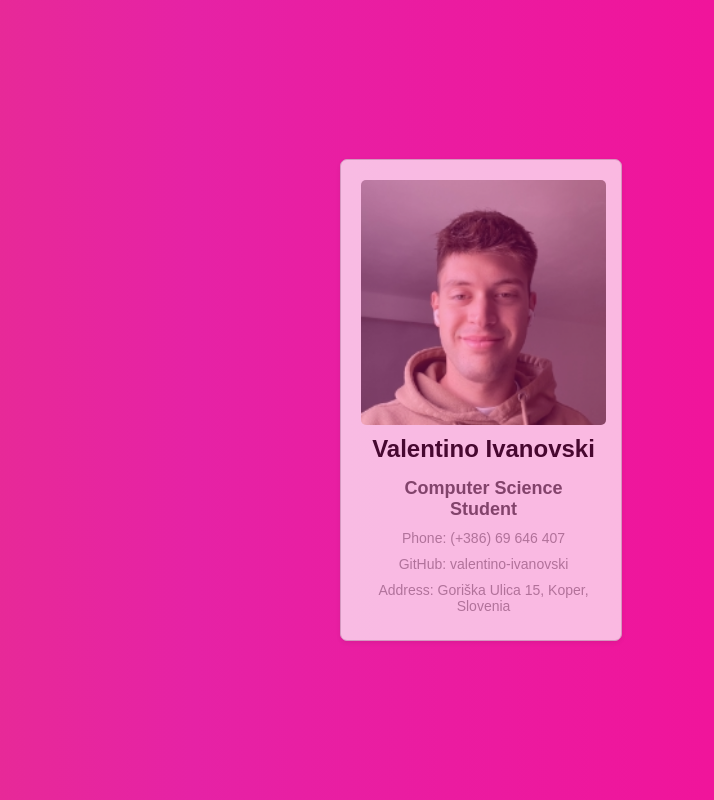
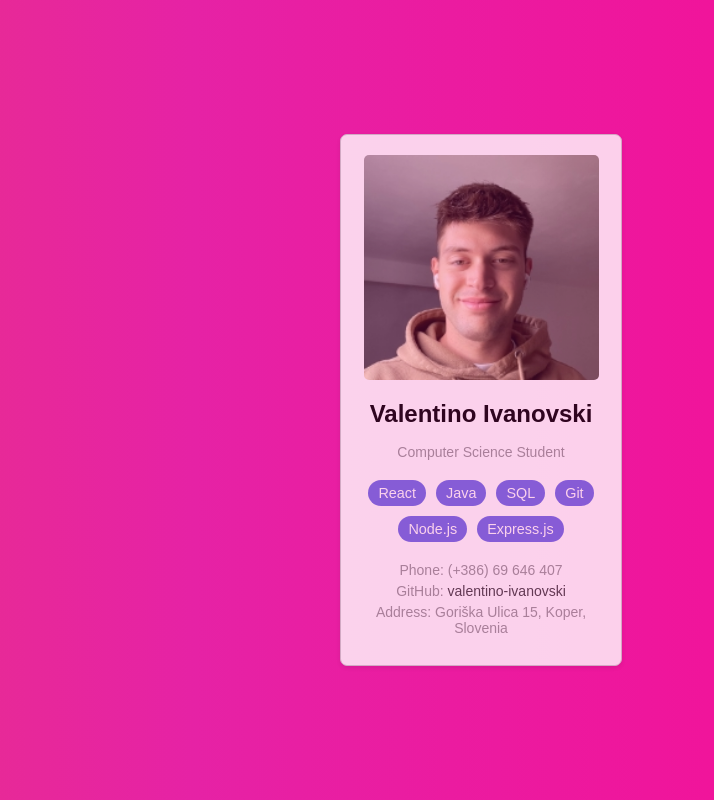
Before and after one commit to valentino-ivanovski/react-business-card, a React (Create React App) app: page / in a window 1280 px wide. Shown: the whole page, without its empty margins (159-873 px from the left). Built offline with nearby package versions, Linux system fonts and the light colour scheme.

Commit message:
Added skills and tried adding some more effects but unsuccessful.

```diff
--- a/src/Businesscard.css
+++ b/src/Businesscard.css
@@ -1,15 +1,37 @@
 .card-item {
+  display: flex;
+  flex-direction: column;
+  align-items: center;
   background: white;
-  opacity: 70%;
+  opacity: 80%;
   border: 1px solid #ccc;
   border-radius: 7px;
   padding: 20px;
   box-shadow: 0 2px 5px rgba(0, 0, 0, 0.1);
   text-align: center;
   font-family: Arial, sans-serif;
-  height: 440px;
+  height: 490px;
   width: 240px;
   transition: all 0.4s ease-in-out;
+}
+
+.skills span {
+  display: inline-block;
+  background: rgb(109, 109, 228);
+  color: white;
+  border-radius: 25px;
+  padding: 5px 10px;
+  margin: 5px;
+  font-size: 0.9em;
+}
+
+@keyframes slideInFromLeft {
+  from {
+    transform: translateX(-100%);
+  }
+  to {
+    transform: translateX(0);
+  }
 }
 
 .card-item:hover {
@@ -20,9 +42,53 @@
   cursor: pointer;
 }
 
+.card-item p a{
+  color: #414141;
+  text-decoration: none;
+  transition: all 0.2s ease-in-out;
+}
+
+.card-item p a:hover{
+  color: #000;
+  text-decoration: bold;
+}
+
 .card-item.expanded {
+  width: 340px; /* Adjust as needed */
   height: 540px; /* Adjust as needed */
   opacity: 100%;
+  border-radius: 12px;
+
+  #content img{
+    width: 145px;
+    height: 145px;
+    border-radius: 50%;
+  }
+
+  #content{
+    width: 335px;
+  }
+
+}
+
+.button-container button {
+  background-color: transparent;
+  border: 2px solid #8773d8;
+  color: #8773d8;
+  padding: 10px 20px;
+  text-align: center;
+  text-decoration: none;
+  display: inline-block;
+  font-size: 14px;
+  margin: 4px 2px;
+  cursor: pointer;
+  transition-duration: 0.4s;
+  border-radius: 50px;
+}
+
+.button-container button:hover {
+  background-color: #8773d8;
+  color: white;
 }
 
 #content{
@@ -31,35 +97,49 @@
   flex-direction: column;
   justify-content: center;
   align-items: center;
+  gap: 10px;
 }
 
 #content img{
-  width: 245px;
-  height: 245px;
+  width: 235px;
+  height: 225px;
   border-radius: 5px;
-  transition: opacity 0.5s ease-in-out; /* Add this line */
+  transition: all 0.5s ease-in-out; /* Add this line */
+}
+
+#content p{
+  font-size: 14px;
+  margin: 5px 0;
+  color: #999;
 }
 
 .card-item h1 {
   font-size: 24px;
-  margin: 10px 0;
   color: black;
 }
 
 .card-item h2 {
-  font-size: 18px;
-  margin: 5px 0;
+  font-size: 15px;
   color: #555;
 }
 
 .card-item h3 {
   font-size: 16px;
-  margin: 5px 0;
   color: #777;
 }
 
 .card-item p {
   font-size: 14px;
-  margin: 5px 0;
   color: #999;
 }
+
+.welcome-text {
+  font-size: 54px;
+  color: white;
+  animation: fadeOut 3s linear forwards;
+}
+
+@keyframes fadeOut {
+  from { opacity: 1; }
+  to { opacity: 0; }
+}
--- a/src/Businesscard.js
+++ b/src/Businesscard.js
@@ -1,29 +1,55 @@
-import React, { useState } from 'react';
+import React, { useState, useEffect } from 'react';
 import { CardContainer, CardBody, CardItem } from '/Users/tino/GIT/intern-react-challenge/src/components/ui/3d-card.tsx';
 import './Businesscard.css';
+import { MemoizedStars } from '/Users/tino/GIT/intern-react-challenge/src/components/ui/text-reveal-card.tsx';
 
 const Businesscard = () => {
   const [isExpanded, setIsExpanded] = useState(false);
+  const [showWelcome, setShowWelcome] = useState(true);
+
+  useEffect(() => {
+    const timer = setTimeout(() => {
+      setShowWelcome(false);
+    }, 4000);
+    return () => clearTimeout(timer);
+  }, []);
 
   const handleClick = () => {
     setIsExpanded(!isExpanded);
   };
 
+  const stopExpand = (e) => {
+    e.stopPropagation();
+  };
+
+  if (showWelcome) {
+    return <h1 className="welcome-text">Welcome!</h1>;
+  }
+
   return (
     <CardContainer>
       <CardBody>
         <CardItem
-          className={`card-item ${isExpanded ? 'expanded' : ''}`}
-          translateZ={30}
-          onClick={handleClick}
-        >
+          className= {`card-item ${isExpanded ? 'expanded' : ''}`} onClick={handleClick}>
           <div id='content'>
-            <img src="pfp.jpg" alt="profile-pic" />
-            <h1>Valentino Ivanovski</h1>
-            <h2>Computer Science <br></br>Student</h2>
-            <p>Phone: (+386) 69 646 407</p>
-            <p>GitHub: valentino-ivanovski</p>
-            <p>Address: Goriška Ulica 15, Koper, Slovenia</p>
+            <div className="profile">
+              <img src="pfp.jpg" alt="profile-pic" />
+              <h1>Valentino Ivanovski</h1>
+              <p>Computer Science Student</p>
+            </div>
+            <div className="skills">
+              <span>React</span>
+              <span>Java</span>
+              <span>SQL</span>
+              <span>Git</span>
+              <span>Node.js</span>
+              <span>Express.js</span>
+            </div>
+            <div className="contact">
+              <p>Phone: (+386) 69 646 407</p>
+              <p>GitHub: <a href="https://www.github.com/valentino-ivanovski" onClick={stopExpand}>valentino-ivanovski</a></p>
+              <p>Address: Goriška Ulica 15, Koper, Slovenia</p>
+            </div>
             {isExpanded && (
               <div className="button-container">
                 <button>Button 1</button>
--- /dev/null
+++ b/src/components/ui/text-reveal-card.tsx
@@ -0,0 +1,187 @@
+"use client";
+import React, { useEffect, useRef, useState, memo } from "react";
+import { motion } from "framer-motion";
+import { twMerge } from "tailwind-merge";
+import { cn } from "/Users/tino/GIT/intern-react-challenge/src/utils/cn.ts";
+
+export const TextRevealCard = ({
+  text,
+  revealText,
+  children,
+  className,
+}: {
+  text: string;
+  revealText: string;
+  children?: React.ReactNode;
+  className?: string;
+}) => {
+  const [widthPercentage, setWidthPercentage] = useState(0);
+  const cardRef = useRef<HTMLDivElement | any>(null);
+  const [left, setLeft] = useState(0);
+  const [localWidth, setLocalWidth] = useState(0);
+  const [isMouseOver, setIsMouseOver] = useState(false);
+
+  useEffect(() => {
+    if (cardRef.current) {
+      const { left, width: localWidth } =
+        cardRef.current.getBoundingClientRect();
+      setLeft(left);
+      setLocalWidth(localWidth);
+    }
+  }, []);
+
+  function mouseMoveHandler(event: any) {
+    event.preventDefault();
+
+    const { clientX } = event;
+    if (cardRef.current) {
+      const relativeX = clientX - left;
+      setWidthPercentage((relativeX / localWidth) * 100);
+    }
+  }
+
+  function mouseLeaveHandler() {
+    setIsMouseOver(false);
+    setWidthPercentage(0);
+  }
+  function mouseEnterHandler() {
+    setIsMouseOver(true);
+  }
+  function touchMoveHandler(event: React.TouchEvent<HTMLDivElement>) {
+    event.preventDefault();
+    const clientX = event.touches[0]!.clientX;
+    if (cardRef.current) {
+      const relativeX = clientX - left;
+      setWidthPercentage((relativeX / localWidth) * 100);
+    }
+  }
+
+  const rotateDeg = (widthPercentage - 50) * 0.1;
+  return (
+    <div
+      onMouseEnter={mouseEnterHandler}
+      onMouseLeave={mouseLeaveHandler}
+      onMouseMove={mouseMoveHandler}
+      onTouchStart={mouseEnterHandler}
+      onTouchEnd={mouseLeaveHandler}
+      onTouchMove={touchMoveHandler}
+      ref={cardRef}
+      className={cn(
+        "bg-[#1d1c20] border border-white/[0.08] w-[40rem] rounded-lg p-8 relative overflow-hidden",
+        className
+      )}
+    >
+      {children}
+
+      <div className="h-40  relative flex items-center overflow-hidden">
+        <motion.div
+          style={{
+            width: "100%",
+          }}
+          animate={
+            isMouseOver
+              ? {
+                  opacity: widthPercentage > 0 ? 1 : 0,
+                  clipPath: `inset(0 ${100 - widthPercentage}% 0 0)`,
+                }
+              : {
+                  clipPath: `inset(0 ${100 - widthPercentage}% 0 0)`,
+                }
+          }
+          transition={isMouseOver ? { duration: 0 } : { duration: 0.4 }}
+          className="absolute bg-[#1d1c20] z-20  will-change-transform"
+        >
+          <p
+            style={{
+              textShadow: "4px 4px 15px rgba(0,0,0,0.5)",
+            }}
+            className="text-base sm:text-[3rem] py-10 font-bold text-white bg-clip-text text-transparent bg-gradient-to-b from-white to-neutral-300"
+          >
+            {revealText}
+          </p>
+        </motion.div>
+        <motion.div
+          animate={{
+            left: `${widthPercentage}%`,
+            rotate: `${rotateDeg}deg`,
+            opacity: widthPercentage > 0 ? 1 : 0,
+          }}
+          transition={isMouseOver ? { duration: 0 } : { duration: 0.4 }}
+          className="h-40 w-[8px] bg-gradient-to-b from-transparent via-neutral-800 to-transparent absolute z-50 will-change-transform"
+        ></motion.div>
+
+        <div className=" overflow-hidden [mask-image:linear-gradient(to_bottom,transparent,white,transparent)]">
+          <p className="text-base sm:text-[3rem] py-10 font-bold bg-clip-text text-transparent bg-[#323238]">
+            {text}
+          </p>
+          <MemoizedStars />
+        </div>
+      </div>
+    </div>
+  );
+};
+
+export const TextRevealCardTitle = ({
+  children,
+  className,
+}: {
+  children: React.ReactNode;
+  className?: string;
+}) => {
+  return (
+    <h2 className={twMerge("text-white text-lg mb-2", className)}>
+      {children}
+    </h2>
+  );
+};
+
+export const TextRevealCardDescription = ({
+  children,
+  className,
+}: {
+  children: React.ReactNode;
+  className?: string;
+}) => {
+  return (
+    <p className={twMerge("text-[#a9a9a9] text-sm", className)}>{children}</p>
+  );
+};
+
+const Stars = () => {
+  const randomMove = () => Math.random() * 4 - 2;
+  const randomOpacity = () => Math.random();
+  const random = () => Math.random();
+  return (
+    <div className="absolute inset-0">
+      {[...Array(80)].map((_, i) => (
+        <motion.span
+          key={`star-${i}`}
+          animate={{
+            top: `calc(${random() * 100}% + ${randomMove()}px)`,
+            left: `calc(${random() * 100}% + ${randomMove()}px)`,
+            opacity: randomOpacity(),
+            scale: [1, 1.2, 0],
+          }}
+          transition={{
+            duration: random() * 10 + 20,
+            repeat: Infinity,
+            ease: "linear",
+          }}
+          style={{
+            position: "absolute",
+            top: `${random() * 100}%`,
+            left: `${random() * 100}%`,
+            width: `2px`,
+            height: `2px`,
+            backgroundColor: "white",
+            borderRadius: "50%",
+            zIndex: 1,
+          }}
+          className="inline-block"
+        ></motion.span>
+      ))}
+    </div>
+  );
+};
+
+export const MemoizedStars = memo(Stars);
```
